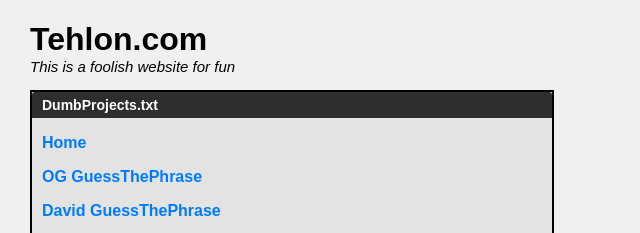
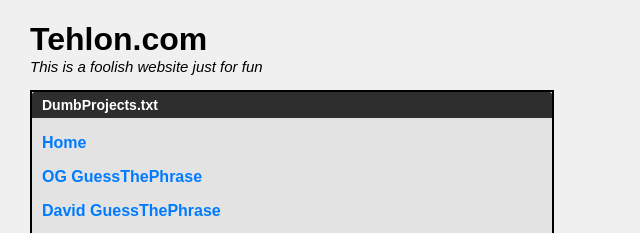
Before and after one commit to tehlon-online/David, a plain HTML site: page index.html in a window 1280 px wide. Shown: the top 233 px of the page, 0-640 px from the left. Drawn offline with Linux system fonts and the light colour scheme.

Commit message:
Update index.html

```diff
--- a/index.html
+++ b/index.html
@@ -98,7 +98,7 @@
 
     <h1 style="margin-bottom: 0; padding-left: 30px;">Tehlon.com</h1>
     <p style="font-size: 15px; margin-top: 0; padding-left: 30px;">
-        <em>This is a foolish website for fun</em>
+        <em>This is a foolish website just for fun</em>
     </p>
 
     <!-- Dumb Projects Box -->
```
